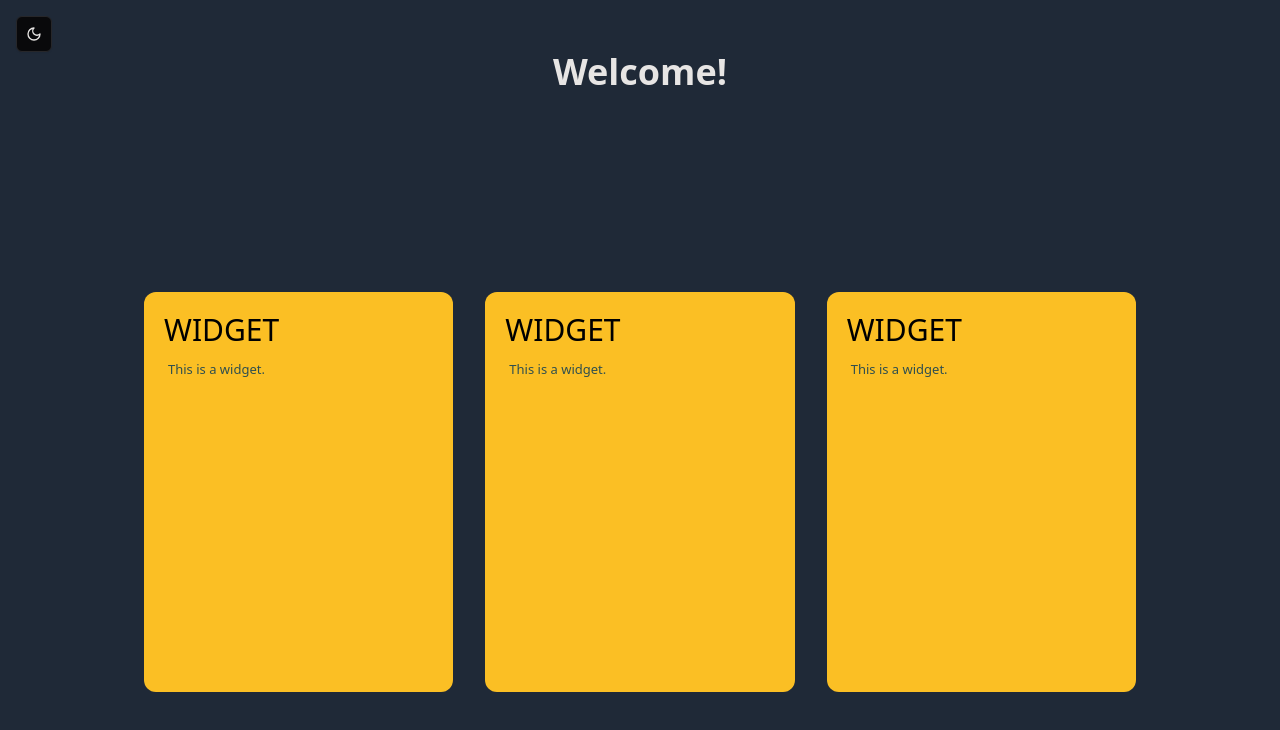
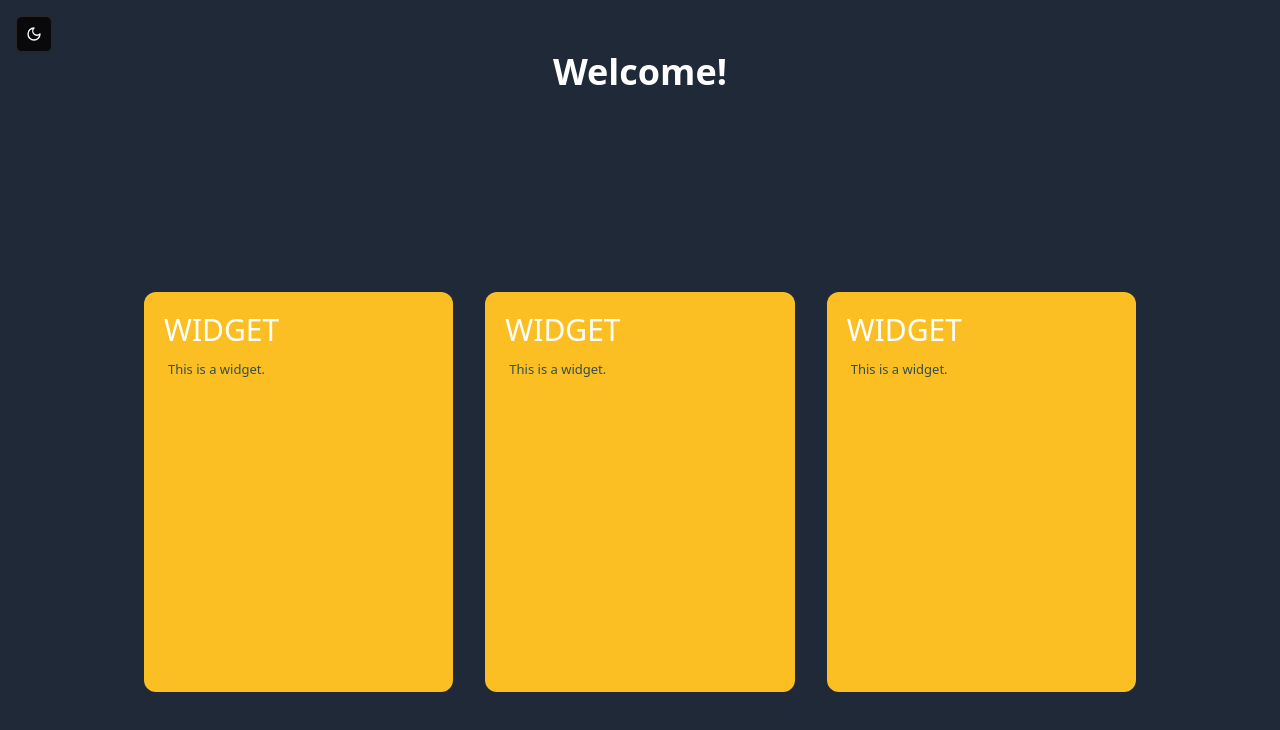
Before and after one commit to pixelg/metric-mind-spotsfy, a React (Vite) app: page / in a window 1280 px wide. Shown: the top 730 px of the page. Built offline with nearby package versions, Linux system fonts and the light colour scheme.

Commit message:
Final for the night.

```diff
--- a/src/components/Layout.tsx
+++ b/src/components/Layout.tsx
@@ -3,7 +3,7 @@ import {ThemeProvider} from "@/components/theme-provider.tsx";
 export default function Layout({children} : {children: React.ReactNode}) {
   return (
     <ThemeProvider defaultTheme="dark" storageKey="vite-ui-theme">
-      <div className='bg-white text-black dark:bg-gray-800 dark:text-stone-200 p-4'>
+      <div className='bg-white text-black dark:bg-gray-800 dark:text-white p-4'>
         {children}
       </div>
     </ThemeProvider>
--- a/src/components/ui/Widget.tsx
+++ b/src/components/ui/Widget.tsx
@@ -3,7 +3,7 @@ import './Widget.css';
 function Widget(props: { name: string; }) {
   return (
     <div className='w-1/2 h-1/2 bg-amber-400 rounded-xl p-4 m-4'>
-      <h2 className='text-white dark:text-black text-3xl p-1'>{props.name && props.name.toUpperCase()}</h2>
+      <h2 className='text-3xl p-1'>{props.name && props.name.toUpperCase()}</h2>
       <p className='color-me-special p-2'>This is a widget.</p>
     </div>
   );
```
